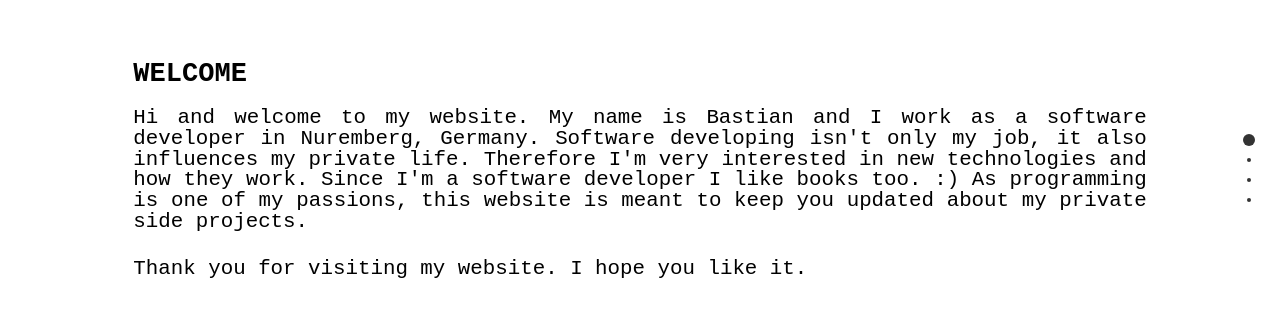
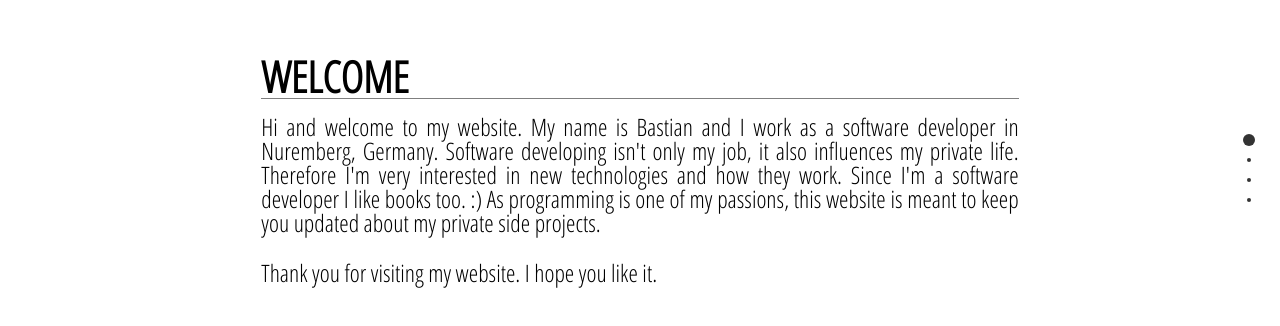
Before and after one commit to KingTigerXCII/hellobasti.github.io, a plain HTML site: page index.html in a window 1280 px wide. Shown: the part 230-556 px from the top of the page. Drawn offline with nearby package versions, Linux system fonts and the light colour scheme.

Commit message:
Changed font and background-dolors

```diff
--- a/index.html
+++ b/index.html
@@ -10,6 +10,8 @@
     <link href="styles.css" rel="stylesheet" type="text/css"/>
     <link href="jquery.fullPage.css" rel="stylesheet" type="text/css"/>
 
+    <link href="https://fonts.googleapis.com/css?family=Open+Sans+Condensed:300" rel="stylesheet">
+
     <script src="https://ajax.googleapis.com/ajax/libs/jquery/1.12.4/jquery.min.js"></script>
     <script type="text/javascript" src="jquery.fullPage.js"></script>
 
@@ -17,8 +19,8 @@
 
         $(document).ready(function() {
             $('#fullpage').fullpage({
-                sectionsColor: ['#FFFFFF', '#4682B4', '#7BAABE', '#FFFFFF'],
-                anchors:['welcome', 'projectsBwde', 'projectsComingSoon', 'contact'],
+                sectionsColor: ['#FFFFFF', 'skyblue', 'paleturquoise', '#FFFFFF'],
+                anchors:['welcome', 'firstSideProject', 'secondSideProject', 'contact'],
                 navigation: true,
                 slidesNavigation: true,
                 slidesNavPosition: 'bottom',
@@ -125,6 +127,10 @@
 
                     <h2>Coming soon....</h2>
 
+                    <p>
+                        Currently I'm working on my next side-project and I will write about it as soon as possible.
+                    </p>
+
                 </div>
 
             </div>
--- a/styles.css
+++ b/styles.css
@@ -1,13 +1,14 @@
 * {
 
     box-sizing: border-box; /* delete calculation of width */
-    font-family: Andale Mono, monospace;
+    font-family: 'Open Sans Condensed', sans-serif;
 
  }
 
- Body {
+ body {
 
      text-align: justify;
+     font-size: 1.3em;
  }
 
  a {
@@ -26,8 +27,9 @@ img {
 
 .bwStandardTextblock h2 {
 
-    font-size: 1.3em;
-    padding: 0 0 2.083333333333%;
+    border-bottom: 1px solid rgba(0, 0, 0, 0.5);
+    font-size: 1.5em;
+    margin: 0 0 2.083333333333%;
     font-weight: bold;
     text-transform: uppercase;
 
@@ -35,7 +37,7 @@ img {
 
 .bwStandardTextblock {
 
-    margin: 2.083333333333% 10.416666666667%;
+    margin: 2.083333333333% 20.416666666667%;
 
 }
 
@@ -55,7 +57,15 @@ img {
 @media all and (min-width: 768px)  {
 
     body {
-        font-size: 1.2em;
+
+        font-size: 1.5em;
+
+    }
+
+    .bwStandardTextblock h2 {
+
+        font-size: 1.8em;
+
     }
 
     .bwContact img {
@@ -68,10 +78,6 @@ img {
 
 @media all and (min-width: 1080px) {
 
-    body {
-        font-size: 1.3em;
-    }
-
     .bwContact img {
 
         width: 3.125%;
```
